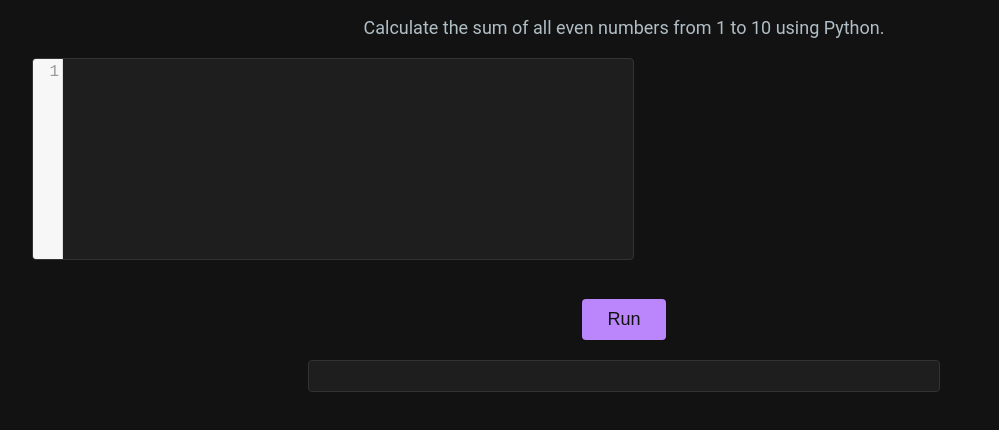
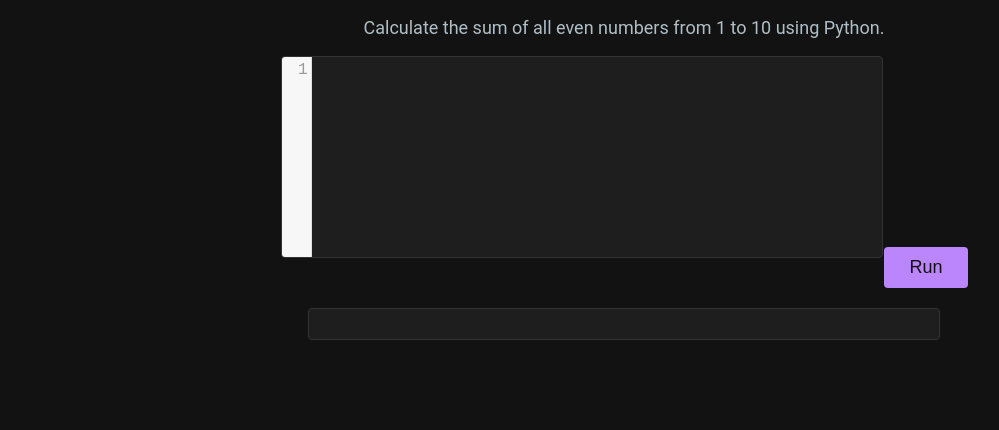
Before and after one commit to CanonEllis/Intro_CTF, a plain HTML site: page challenge3.html in a window 1280 px wide. Shown: the part 110-540 px from the top of the page, without its empty margins (16-1015 px from the left). Drawn offline with nearby package versions, Linux system fonts and the light colour scheme.

Commit message:
Update challenge3.html

```diff
--- a/challenge3.html
+++ b/challenge3.html
@@ -30,11 +30,15 @@
       font-size: 18px;
       color: #B0BEC5;
     }
-    .CodeMirror {
+    .CodeMirror-container {
+      display: inline-block;
+      text-align: left;
       width: 80%;
       max-width: 600px;
+    }
+    .CodeMirror {
+      width: 100%;
       height: 200px;
-      margin-top: 20px;
       background-color: #1E1E1E;
       color: #E0E0E0;
       border: 1px solid #333;
@@ -72,7 +76,12 @@
 <body>
   <h1>Challenge 3: Loop Logic</h1>
   <p>Calculate the sum of all even numbers from 1 to 10 using Python.</p>
-  <textarea id="code"></textarea><br>
+
+  <!-- CodeMirror input area wrapper -->
+  <div class="CodeMirror-container">
+    <textarea id="code"></textarea><br>
+  </div>
+
   <button onclick="runcode()">Run</button>
   <!-- Initially hidden back button -->
   <button id="back-button" style="display:none;" onclick="window.location.href='challenges.html'">Back</button>
```
